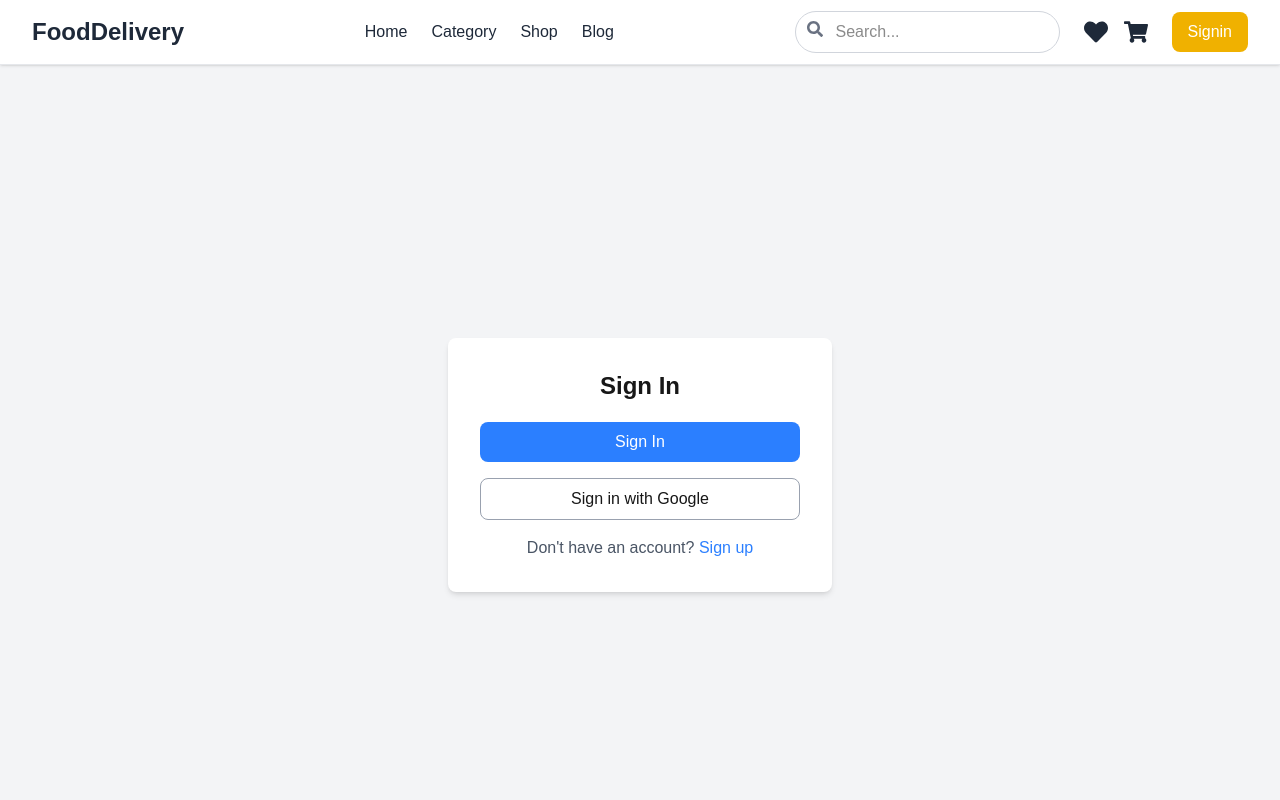
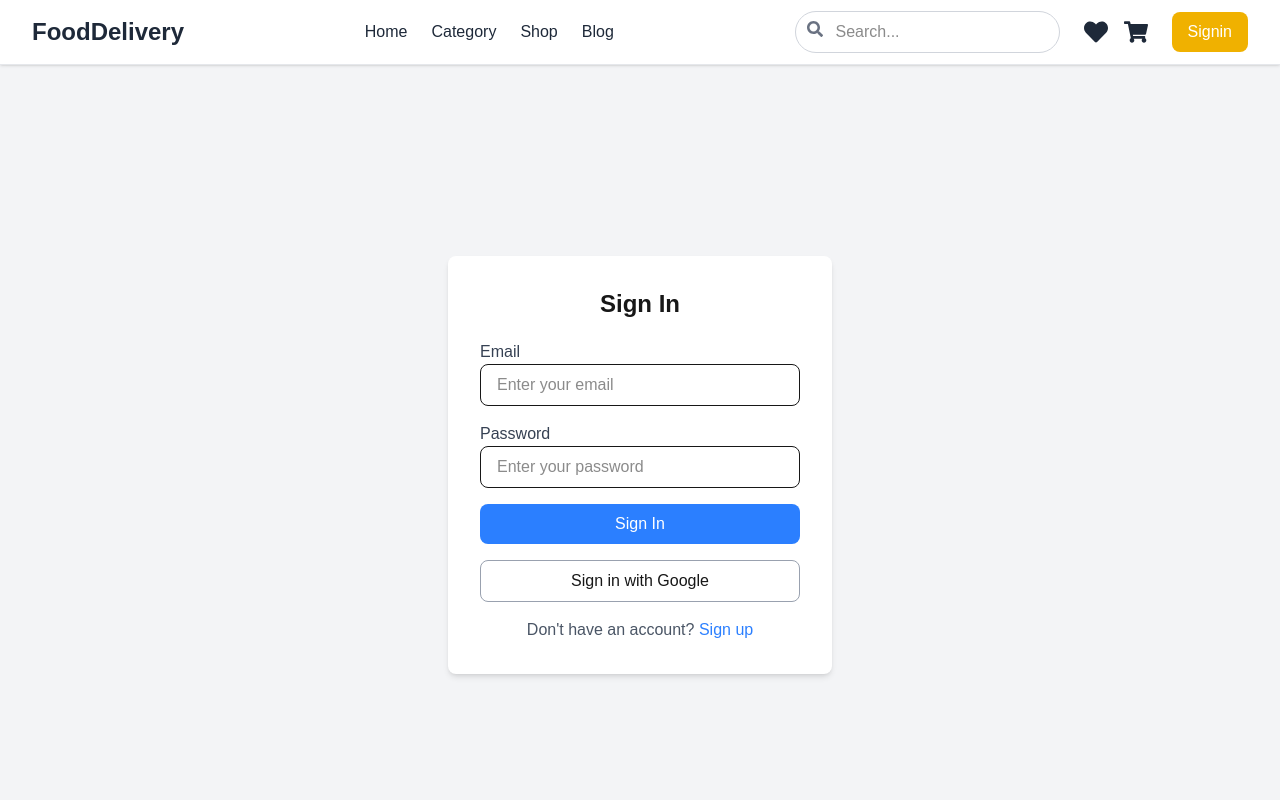
Before and after one commit to Tarikuzzaman12/FoodieGo-Application, a Next.js app: page /login in a window 1280 px wide. Shown: the top 800 px of the page. Built offline with nearby package versions, Linux system fonts and the light colour scheme.

Commit message:
login authentication is ok

```diff
--- a/package.json
+++ b/package.json
@@ -15,6 +15,7 @@
     "react": "^19.0.0",
     "react-dom": "^19.0.0",
     "react-icons": "^5.5.0",
+    "sweetalert2": "^11.17.2",
     "swiper": "^11.2.5"
   },
   "devDependencies": {
--- /dev/null
+++ b/src/app/action/auth/registerUser.jsx
@@ -0,0 +1,5 @@
+"use server"
+
+export const registerUser = async(payload) => {
+
+}
--- a/src/app/api/auth/[...nextauth]/route.js
+++ b/src/app/api/auth/[...nextauth]/route.js
@@ -11,10 +11,11 @@ const handler = NextAuth({
             // e.g. domain, username, password, 2FA token, etc.
             // You can pass any HTML attribute to the <input> tag through the object.
             credentials: {
-              username: { label: "Username", type: "text", placeholder: "jsmith" },
-              password: { label: "Password", type: "password" }
+                email: { label: "Email", type: "Enter Email" },
+                password: { label: "Password", type: "password" },
             },
             async authorize(credentials, req) {
+                console.log(credentials);
               // Add logic here to look up the user from the credentials supplied
               const user = { id: "1", name: "J Smith", email: "jsmith@example.com" }
 
@@ -29,7 +30,12 @@ const handler = NextAuth({
               }
             }
           })
-    ]
+    ],
+    pages: {
+        signIn: "/login"
+    }
 })
 
+
+
 export { handler as GET, handler as POST }
--- /dev/null
+++ b/src/app/login/conponents/LoginForm.jsx
@@ -0,0 +1,58 @@
+"use client"
+import React from 'react'
+import { signIn } from "next-auth/react"
+import Swal from 'sweetalert2'
+
+function LoginForm() {
+    const handleLoginSubmit = async(e) => {
+        e.preventDefault()
+        const form = e.target
+        const email = form.email.value
+        const password = form.password.value
+        try{
+            await signIn("credentials", { email, password, callbackUrl: '/' })
+            Swal.fire({
+                position: "top-end",
+                icon: "success",
+                title: "Login successfully",
+                showConfirmButton: false,
+                timer: 1500
+              });
+        }catch(e){
+            console.log(e.message);
+        }
+    }
+
+    return (
+        <div>
+            <form onSubmit={handleLoginSubmit} className="space-y-4">
+                <div>
+                    <label className="block text-gray-700">Email</label>
+                    <input
+                        type="email"
+                        name='email'
+                        className="w-full px-4 py-2 border rounded-lg focus:outline-none focus:ring-2 focus:ring-blue-400"
+                        placeholder="Enter your email"
+                    />
+                </div>
+                <div>
+                    <label className="block text-gray-700">Password</label>
+                    <input
+                        type="password"
+                        name='password'
+                        className="w-full px-4 py-2 border rounded-lg focus:outline-none focus:ring-2 focus:ring-blue-400"
+                        placeholder="Enter your password"
+                    />
+                </div>
+                <button
+                    type="submit"
+                    className="w-full bg-blue-500 text-white py-2 rounded-lg hover:bg-blue-600 transition"
+                >
+                    Sign In
+                </button>
+            </form>
+        </div>
+    )
+}
+
+export default LoginForm
--- a/src/app/login/page.jsx
+++ b/src/app/login/page.jsx
@@ -1,37 +1,13 @@
 "use client"
-import { useSession, signIn, signOut } from "next-auth/react"
+
+import LoginForm from "./conponents/LoginForm";
 
 export default function Signin() {
   return (
     <div className="flex justify-center items-center h-screen bg-gray-100">
       <div className="bg-white p-8 rounded-lg shadow-md w-96">
         <h2 className="text-2xl font-bold text-center mb-5">Sign In</h2>
-        <form className="space-y-4">
-          {/* <div>
-            <label className="block text-gray-700">Email</label>
-            <input
-              type="email"
-              className="w-full px-4 py-2 border rounded-lg focus:outline-none focus:ring-2 focus:ring-blue-400"
-              placeholder="Enter your email"
-            />
-          </div>
-          <div>
-            <label className="block text-gray-700">Password</label>
-            <input
-              type="password"
-              className="w-full px-4 py-2 border rounded-lg focus:outline-none focus:ring-2 focus:ring-blue-400"
-              placeholder="Enter your password"
-            />
-          </div> */}
-          <button
-            type="submit"
-            onClick={() => signIn()}
-            className="w-full bg-blue-500 text-white py-2 rounded-lg hover:bg-blue-600 transition"
-          >
-            Sign In
-          </button>
-        </form>
-
+        <LoginForm></LoginForm>
         {/* Google Sign In Button */}
         <div className="mt-4">
           <button className="w-full flex items-center justify-center gap-2 border border-gray-400 py-2 rounded-lg hover:bg-gray-200 transition">
--- /dev/null
+++ b/src/app/signup/components/RegisterForm.jsx
@@ -0,0 +1,64 @@
+"use client"
+import React from 'react'
+
+function RegisterForm() {
+    const handleSubmit = async(e) => {
+        e.preventDefault()
+        const form = e.target
+        const name = form.name.value
+        const email = form.email.value
+        const photoUrl = form.photoUrl.value
+        const password = form.password.value
+        console.log({name, email, photoUrl, password});
+    }
+    return (
+        <div>
+            <form onSubmit={handleSubmit} className="space-y-4">
+                <div>
+                    <label className="block text-gray-700">Name</label>
+                    <input
+                        type="text"
+                        name='name'
+                        className="w-full px-4 py-2 border rounded-lg focus:outline-none focus:ring-2 focus:ring-blue-400"
+                        placeholder="Enter your name"
+                    />
+                </div>
+                <div>
+                    <label className="block text-gray-700">Email</label>
+                    <input
+                        type="email"
+                        name='email'
+                        className="w-full px-4 py-2 border rounded-lg focus:outline-none focus:ring-2 focus:ring-blue-400"
+                        placeholder="Enter your email"
+                    />
+                </div>
+                <div>
+                    <label className="block text-gray-700">Photo URL</label>
+                    <input
+                        type="text"
+                        name='photoUrl'
+                        className="w-full px-4 py-2 border rounded-lg focus:outline-none focus:ring-2 focus:ring-blue-400"
+                        placeholder="Enter photo URL"
+                    />
+                </div>
+                <div>
+                    <label className="block text-gray-700">Password</label>
+                    <input
+                        type="password"
+                        name='password'
+                        className="w-full px-4 py-2 border rounded-lg focus:outline-none focus:ring-2 focus:ring-blue-400"
+                        placeholder="Enter your password"
+                    />
+                </div>
+                <button
+                    type="submit"
+                    className="w-full bg-blue-500 text-white py-2 rounded-lg hover:bg-blue-600 transition"
+                >
+                    Sign Up
+                </button>
+            </form>
+        </div>
+    )
+}
+
+export default RegisterForm
--- a/src/app/signup/page.jsx
+++ b/src/app/signup/page.jsx
@@ -1,49 +1,11 @@
+import RegisterForm from "./components/RegisterForm";
+
 export default function Signup() {
     return (
       <div className="flex justify-center items-center h-screen bg-gray-100">
         <div className="bg-white p-8 rounded-lg shadow-md w-96">
           <h2 className="text-2xl font-bold text-center mb-5">Sign Up</h2>
-          <form className="space-y-4">
-            <div>
-              <label className="block text-gray-700">Name</label>
-              <input
-                type="text"
-                className="w-full px-4 py-2 border rounded-lg focus:outline-none focus:ring-2 focus:ring-blue-400"
-                placeholder="Enter your name"
-              />
-            </div>
-            <div>
-              <label className="block text-gray-700">Email</label>
-              <input
-                type="email"
-                className="w-full px-4 py-2 border rounded-lg focus:outline-none focus:ring-2 focus:ring-blue-400"
-                placeholder="Enter your email"
-              />
-            </div>
-            <div>
-              <label className="block text-gray-700">Photo URL</label>
-              <input
-                type="text"
-                className="w-full px-4 py-2 border rounded-lg focus:outline-none focus:ring-2 focus:ring-blue-400"
-                placeholder="Enter photo URL"
-              />
-            </div>
-            <div>
-              <label className="block text-gray-700">Password</label>
-              <input
-                type="password"
-                className="w-full px-4 py-2 border rounded-lg focus:outline-none focus:ring-2 focus:ring-blue-400"
-                placeholder="Enter your password"
-              />
-            </div>
-            <button
-              type="submit"
-              className="w-full bg-blue-500 text-white py-2 rounded-lg hover:bg-blue-600 transition"
-            >
-              Sign Up
-            </button>
-          </form>
-
+          <RegisterForm></RegisterForm>
           {/* Google Sign Up Button */}
           <div className="mt-4">
             <button className="w-full flex items-center justify-center gap-2 border border-gray-400 py-2 rounded-lg hover:bg-gray-200 transition">
```
Also changed, not shown: 1 other file (tests, documents, lock files or other folders).
